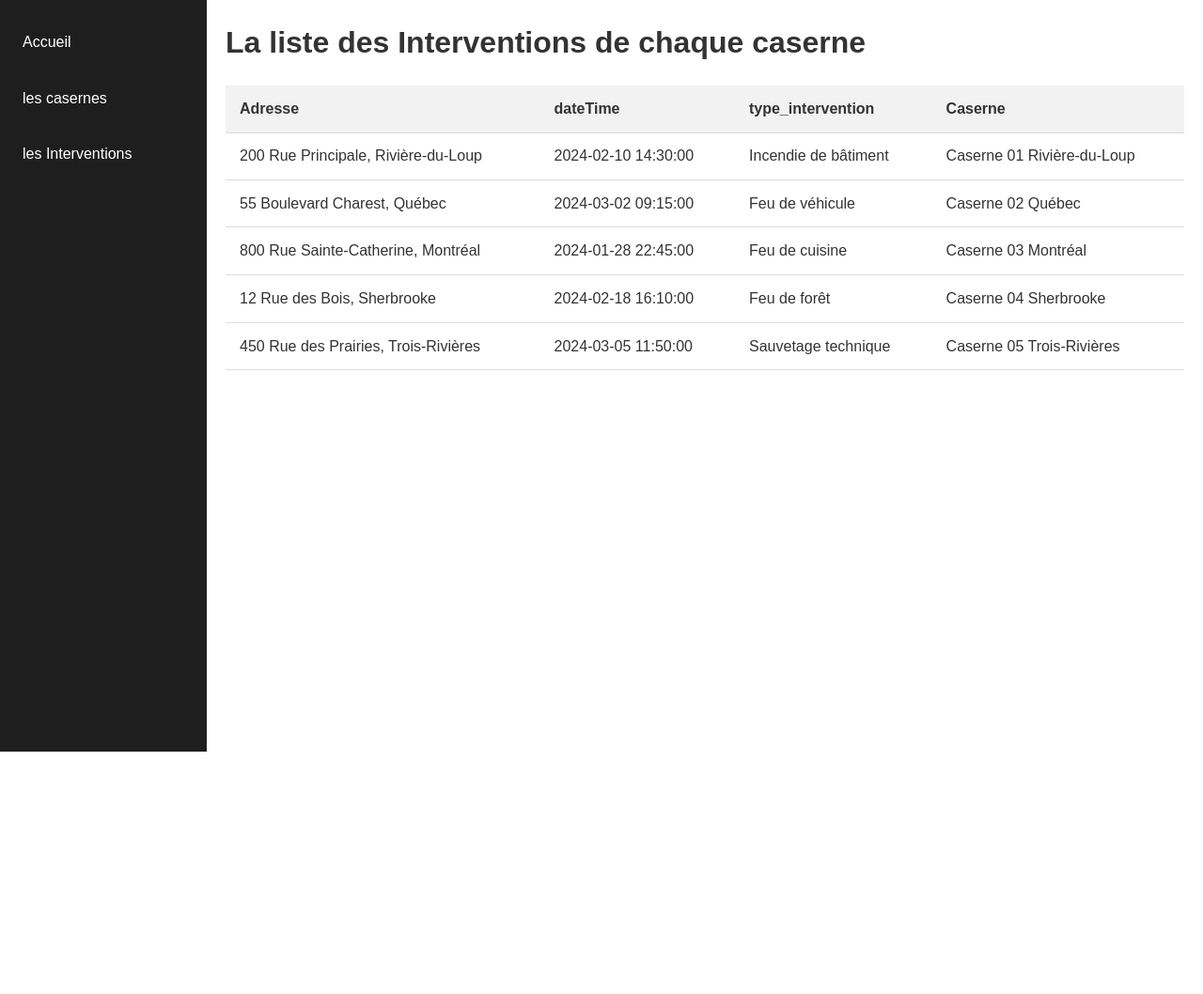
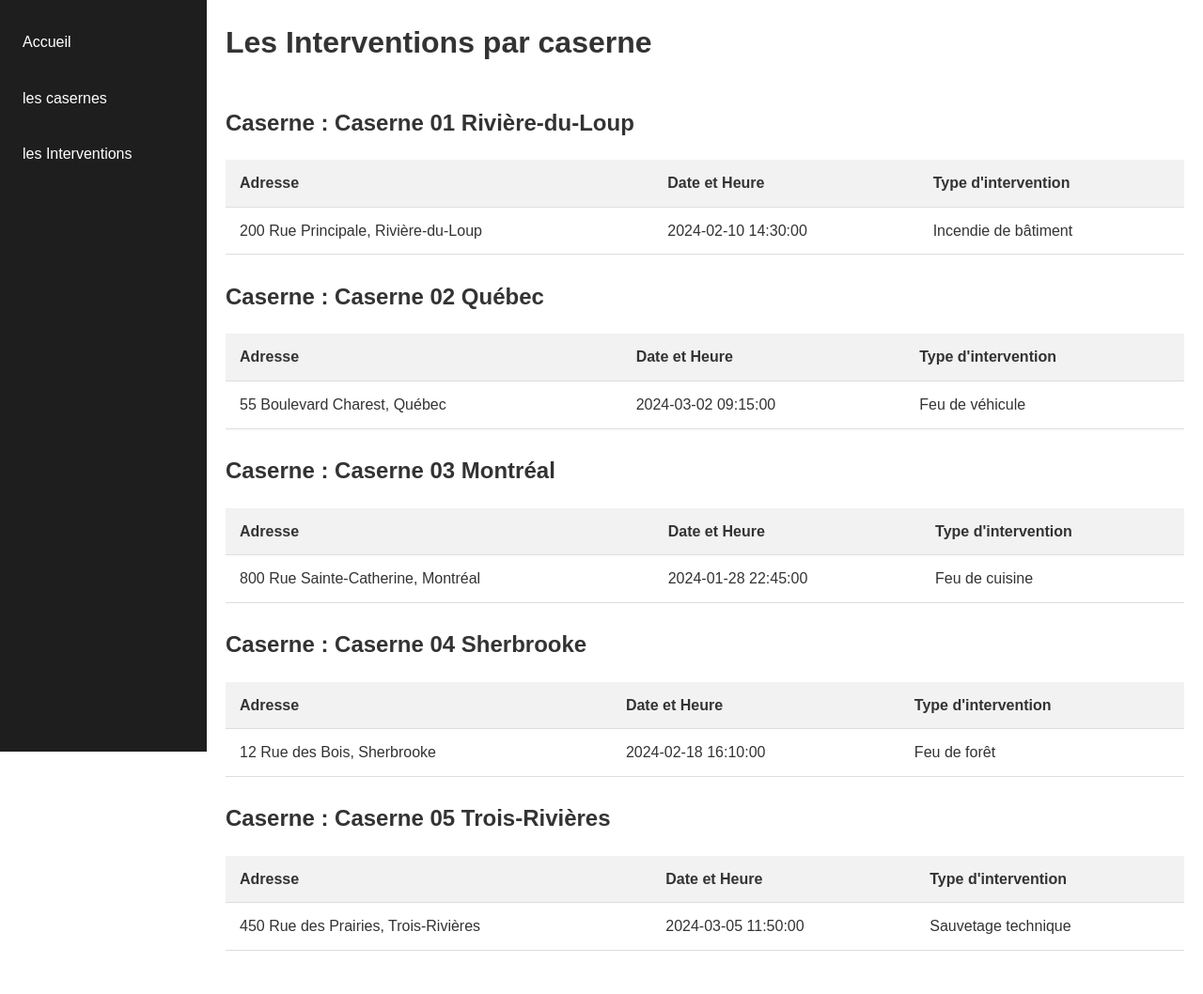
Before and after one commit to louane-B/gestion_caserne, a PHP site: page /Intervention/interventionsPage.php in a window 1280 px wide. Shown: the whole page at 94% size. Before the commit the page ends 800 px from the top, so only its background shows below. Run offline with PHP 8.4, Linux system fonts and the light colour scheme; data comes from the database, SQL or seed files in the repository.

Commit message:
création de la liste d'intervention par caserne

```diff
--- a/Intervention/interventionsPage.php
+++ b/Intervention/interventionsPage.php
@@ -11,36 +11,47 @@
     include "../connexion.php";
     include "../menu.php";
 
-    $req = $pdo->prepare("SELECT i.id, i.adresse, i.dateTime, i.type_intervention, c.nom FROM intervention i Join caserne c ON i.id_caserne = c.id ORDER BY id;");
+    $req = $pdo->prepare("SELECT i.id, i.adresse, i.dateTime, i.type_intervention, c.nom FROM intervention i Join caserne c ON i.id_caserne = c.id ORDER BY c.nom, i.datetime ;");
     $req->execute();
     $tab = $req->fetchAll(PDO::FETCH_ASSOC);
+
+    $caserneActuelle = "";
     ?>
 
     <div class="contenu-page">
-        <h1>La liste des Interventions de chaque caserne</h1>
+        <h1>Les Interventions par caserne</h1>
+
         <form method="POST">
-            <table>
+            <?php foreach ($tab as $row): ?>
+                <?php if ($caserneActuelle != $row["nom"]): ?>
+                    <?php
+                        if ($caserneActuelle != $row["nom"]){
+                            echo "</table><br>";
+                        }
+                        $caserneActuelle = $row["nom"];
+                        echo "<h2>Caserne : " . $caserneActuelle . "</h2>";
+                        echo "<table>";
+                        echo "<tr>
+                                <th>Adresse</th>
+                                <th>Date et Heure</th>
+                                <th>Type d'intervention</th>
+                            </tr>";
+                    ?>
+                <?php endif; ?>
                 <tr>
-                    <th>Adresse</th>
-                    <th>dateTime</th>
-                    <th>type_intervention</th>
-                    <th>Caserne</th>
+                    <td><?= $row["adresse"] ?></td>
+                    <td><?= $row["dateTime"] ?></td>
+                    <td><?= $row["type_intervention"] ?></td>
                 </tr>
-                <tr>
+            <?php endforeach; ?>
                 <?php
-                    for($i=0;$i<count($tab);$i++){
-                        echo "<tr>";
-                        echo "<td>" . $tab[$i]["adresse"] . "</td>";
-                        echo "<td>" . $tab[$i]["dateTime"] . "</td>";
-                        echo "<td>" . $tab[$i]["type_intervention"] . "</td>";
-                        echo "<td>" . $tab[$i]["nom"] . "</td>";
-                        echo "</tr>";
-                    }
+                if ($caserneActuelle != "") {
+                    echo "</table>";
+                }
                 ?>
-                </tr>
-            </table>
             <input type="hidden" id="id" name="id_intervention">
         </form>
         <br>
+    </div>
 </body>
 </html>
```
